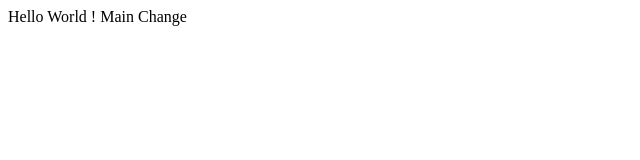
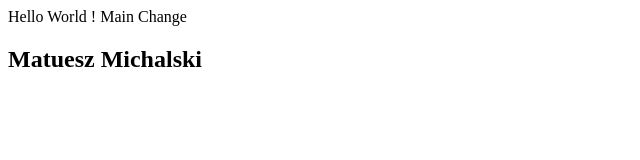
Before and after one commit to BlueSkyy007/Testing_reporsitory, a plain HTML site: page index.html in a window 1280 px wide. Shown: the whole page, without its empty margins (0-640 px from the left). Drawn offline with Linux system fonts and the light colour scheme.

Commit message:
Modified index.html on main part 2

```diff
--- a/index.html
+++ b/index.html
@@ -1 +1,2 @@
 Hello World ! Main Change
+<h2>Matuesz Michalski</h2>
```
Also changed, not shown: 1 other file.
